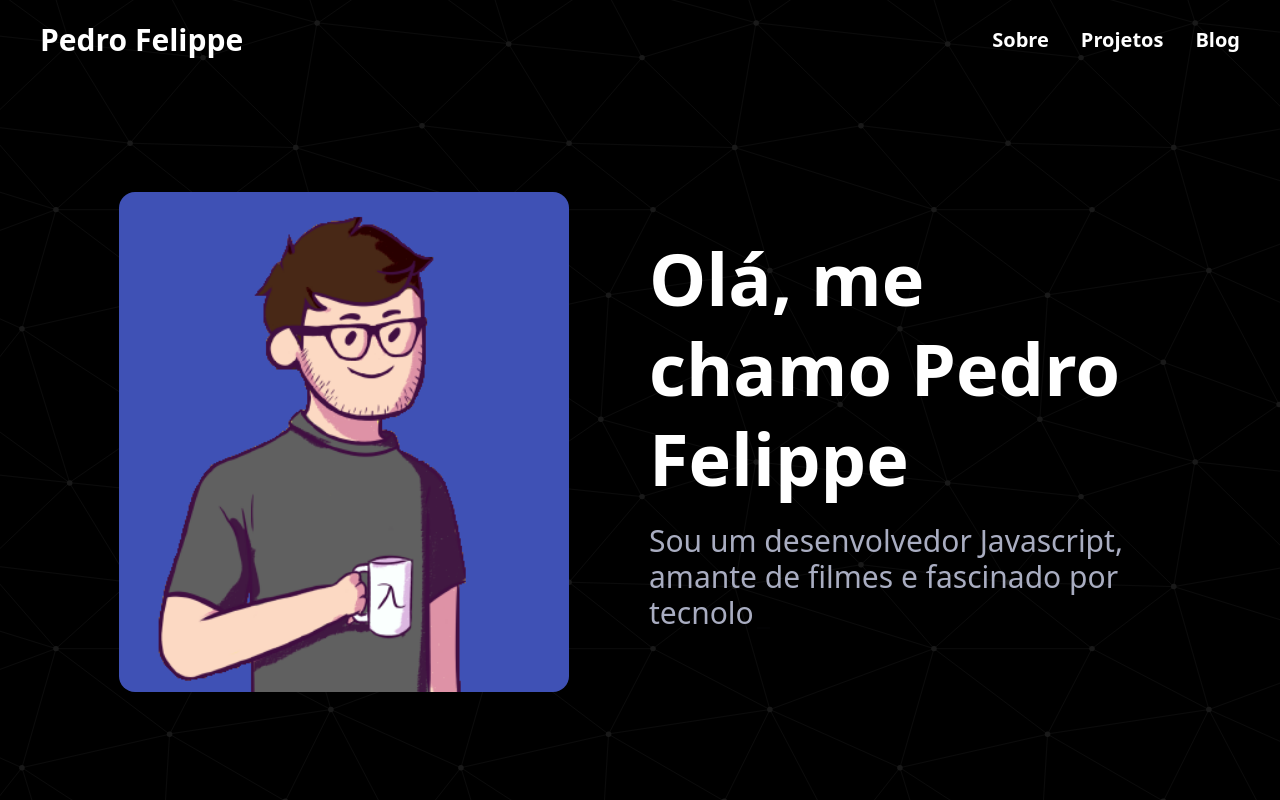
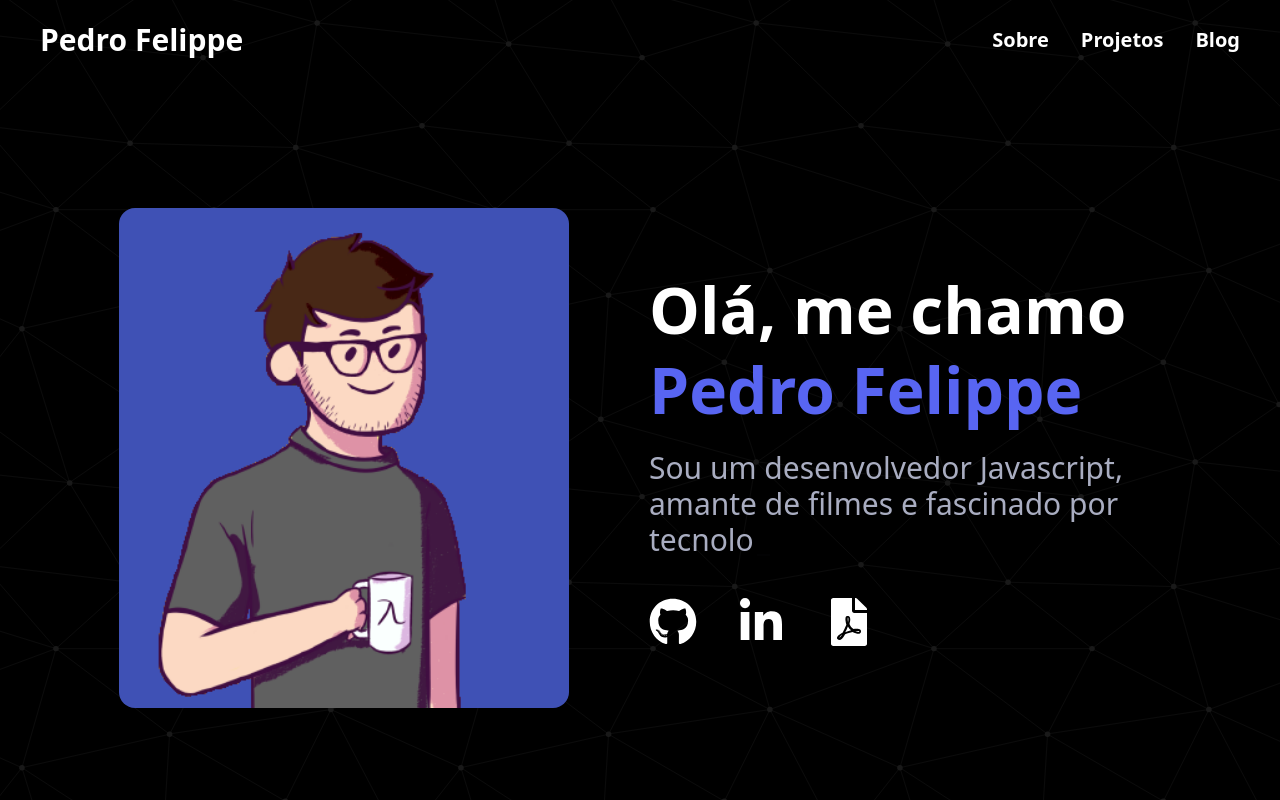
Before and after one commit to pefelippe/Portfolio, a Next.js app: page / in a window 1280 px wide. Built offline with nearby package versions, Linux system fonts and the light colour scheme.

Commit message:
refactor: mais ajustes de css

```diff
--- a/pages/index.tsx
+++ b/pages/index.tsx
@@ -4,7 +4,7 @@ import Projects from "./../src/content/Projects";
 
 export default function Home() {
   return (
-    <div className="w-screen  px-8 max-w-7xl mx-auto space-y-20 md:space-y-32 py-28">
+    <div className="w-screen  px-8 max-w-7xl mx-auto space-y-20 md:space-y-32 py-32">
       <Hero />
       <Projects />
       <CallToContact />
--- a/src/components/CallToContact.tsx
+++ b/src/components/CallToContact.tsx
@@ -14,9 +14,9 @@ function CallToContact({}: Props) {
       transition={{ duration: 1.5 }}
       className=" h-fit max-w-7xl mx-auto text-white  text-xl"
     >
-      <div className="mx-auto flex max-lg:flex-col justify-between gap-6 items-center text-center lg:gap-20">
+      <div className="mx-auto flex flex-col justify-between gap-6 items-center text-center ">
         <div className="flex flex-col gap-4">
-          <p className=" text-[2.0rem] md:text-[2.5rem] text-white font-medium mx-auto underline decoration-[#5865f2]">
+          <p className=" text-[2.5rem] lg:text-[3rem] leading-tight font-semibold dark:text-white text-white  mx-auto underline decoration-[#5865f2]">
             Tem alguma ideia em mente?
           </p>
           <p className=" text-[1.5rem] font-medium text-gray-300 mx-auto">
--- a/src/components/ProjectCard.tsx
+++ b/src/components/ProjectCard.tsx
@@ -62,10 +62,11 @@ function ProjectCard({
         <div className="flex w-full justify-between pt-4">
           <Link
             href={`/projects/${id}`}
-            className="flex gap-2 p-2 px-4 items-center w-fit text-[1.5rem] font-bold hover:underline text-white  bg-blue hover:bg-blue/90 rounded-md "
+            className="flex gap-2 p-3 px-6 items-center w-fit text-[1.5rem] justify-between
+             font-semibold hover:underline text-white  bg-blue hover:bg-blue/90 rounded-lg "
             rel="noreferrer"
           >
-            Veja detalhes <FaArrowRight className="-rotate-45" />
+            <p>Veja detalhes</p> <FaArrowRight className="-rotate-45" />
           </Link>
         </div>
       </div>
--- a/src/content/Hero.tsx
+++ b/src/content/Hero.tsx
@@ -25,11 +25,11 @@ export default function About({}: Props) {
       />
 
       <motion.div
-        className=" text-white h-max
-        flex flex-col text-3xl justify-around text-center lg:text-start w-full max-w-lg"
+        className=" text-white h-max w-fit
+        flex flex-col text-3xl justify-around text-center lg:text-start  max-w-lg"
       >
-        <h2 className="text-[3.5rem] lg:text-[4.5rem] leading-tight font-semibold dark:text-white ">
-          Olá, me chamo Pedro Felippe
+        <h2 className="text-[2.5rem] lg:text-[4rem] leading-tight font-semibold dark:text-white ">
+          Olá, me chamo <p className="text-blue">Pedro Felippe</p>
         </h2>
 
         <p className="text-xl font-normal lg:text-3xl text-gray-300 dark:text-slate-500 py-5">
@@ -44,14 +44,9 @@ export default function About({}: Props) {
             delaySpeed={2000}
           />
         </p>
-        {/* <SocialLinks /> */}
+        <SocialLinks />
 
-        {/* <button
-          className="text-md text-primary inline-flex  p-4 px-8 w-fit rounded-full max-lg:mt-6
-        font-medium focus:outline-none cursor-pointer transition max-lg:mx-auto bg-blue hover:bg-blue/80 hover:underline"
-        >
-          Conheça mais
-        </button> */}
+
       </motion.div>
     </motion.div>
   );
--- a/src/content/Projects.tsx
+++ b/src/content/Projects.tsx
@@ -24,7 +24,7 @@ function Projects() {
       animate={{ opacity: 1 }}
       transition={{ duration: 1.5, delay: 2 }}
       id="work"
-      className="h-fit  relative  text-white flex flex-col  rounded-md text-black gap-10 "
+      className="h-fit  relative  text-white flex flex-col  rounded-md text-black gap-20 "
     >
       <motion.h2
         initial={{ y: 50 }}
@@ -35,7 +35,7 @@ function Projects() {
         Conheça meus projetos mais recentes
       </motion.h2>
 
-      <div className="mx-auto w-full grid gap-20 md:gap-32 grid-cols-1 py-20">
+      <div className="mx-auto w-full grid gap-20 md:gap-32 grid-cols-1 ">
         {projects?.map((proj) => {
           return (
             <ProjectCard
```
